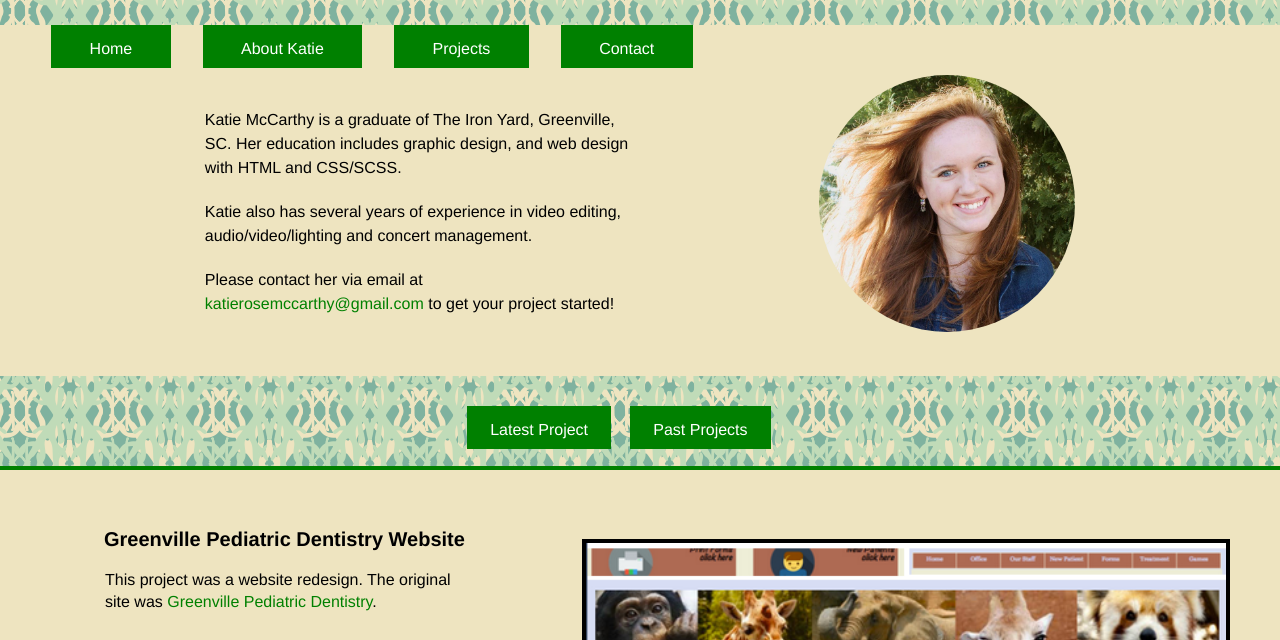
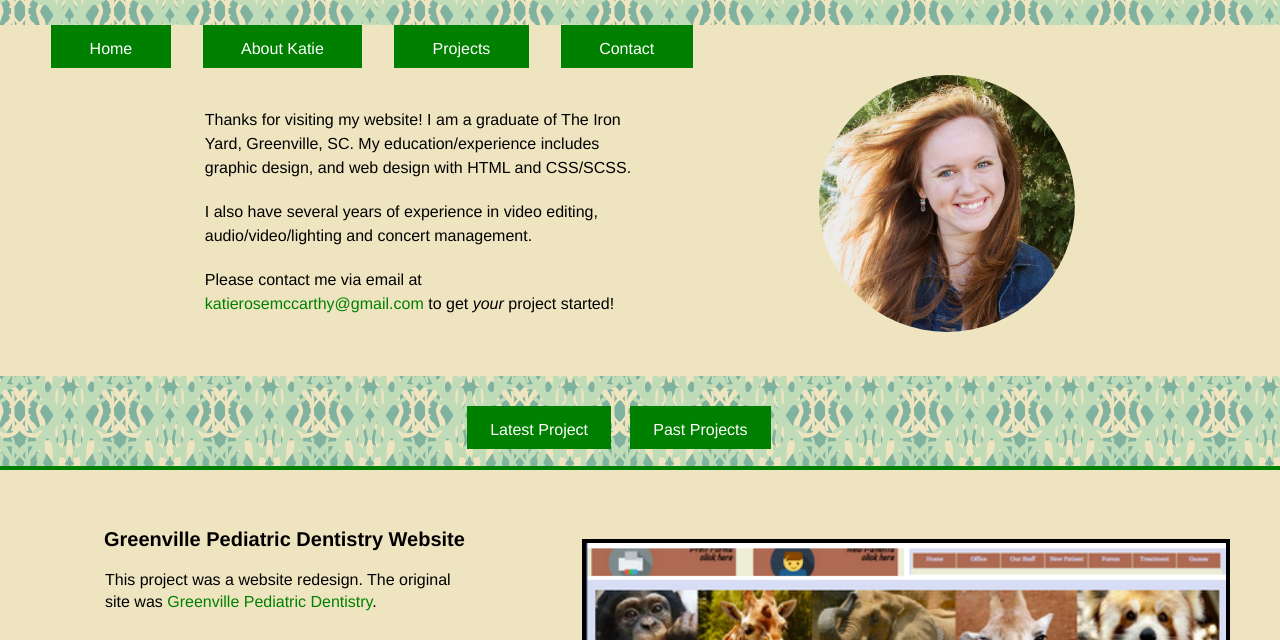
Before and after one commit to mckatie1110/mckatie1110.github.io, a plain HTML site: page index.html in a window 1280 px wide. Shown: the part 160-800 px from the top of the page. Drawn offline with Linux system fonts and the light colour scheme.

Commit message:
new body copy

```diff
--- a/index.html
+++ b/index.html
@@ -29,7 +29,7 @@
       </div>
       <div class="aboutme">
         <img src="images/me.png" class="me">
-        <p>Katie McCarthy is a graduate of The Iron Yard, Greenville, SC. Her education includes graphic design, and web design with HTML and CSS/SCSS.</p><p>Katie also has several years of experience in video editing, audio/video/lighting and concert management.</p><p>Please contact her via email at <a href="#">katierosemccarthy@gmail.com</a> to get your project started!</p>
+        <p>Thanks for visiting my website! I am a graduate of The Iron Yard, Greenville, SC. My education/experience includes graphic design, and web design with HTML and CSS/SCSS.</p><p>I also have several years of experience in video editing, audio/video/lighting and concert management.</p><p>Please contact me via email at <a href="#">katierosemccarthy@gmail.com</a> to get <em>your</em> project started!</p>
       </div>
       <div class="projectbuttons">
         <a name="projects.html"></a>
```
